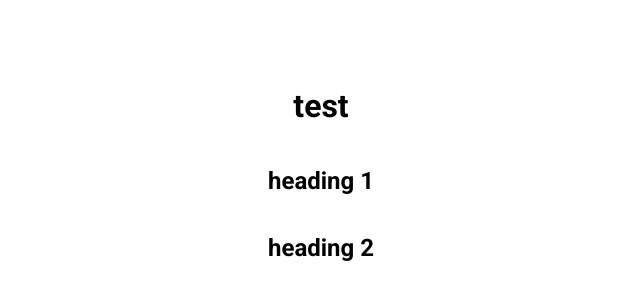
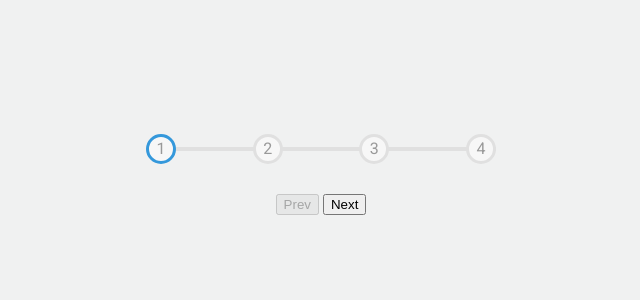
Before and after one commit to neilwebdev/progressSteps, a plain HTML site: page index.html in a window 1280 px wide. Shown: the part 226-526 px from the top of the page, without its empty margins (319-959 px from the left). Drawn offline with Linux system fonts and the light colour scheme.

Commit message:
added progress circles to CSS

```diff
--- a/index.html
+++ b/index.html
@@ -11,12 +11,21 @@
  <link href="https://fonts.googleapis.com/css2?family=Roboto:wght@100;300;400;700;900&display=swap" rel="stylesheet">
 
 
- <title>Project Starter</title>
+ <title>Project Steps</title>
 </head>
 <body>
-<h1>test</h1>
-<h2>heading 1</h2>
-<h2>heading 2</h2>
+<div class="container">
+ <div class="progress-container">
+  <div class="progress" id="progress"></div>
+   <div class="circle active">1</div>
+   <div class="circle">2</div>
+   <div class="circle">3</div>
+   <div class="circle">4</div>
 
+ </div>
+ <button class="btn" id="prev" disabled>Prev</button>
+ <button class="btn" id="next">Next</button>
+</div>
+<script src="/script.js"></script>
 </body>
 </html>
--- a/style.css
+++ b/style.css
@@ -4,12 +4,66 @@
   box-sizing: border-box;
 }
 body {
+  background-color: #f0f1f1;
   font-family: "Roboto", sans-serif;
   display: flex;
-  flex-direction: column;
   align-items: center;
   justify-content: center;
   height: 100vh;
   overflow: hidden;
   margin: 0;
 }
+
+.container {
+  text-align: center;
+}
+
+.progress-container {
+  display: flex;
+  justify-content: space-between;
+  position: relative;
+  margin-bottom: 30px;
+  max-width: 100%;
+  width: 350px;
+}
+
+.progress-container::before {
+  content: "";
+  background-color: #e0e0e0;
+  position: absolute;
+  top: 50%;
+  left: 0;
+  transform: translateY(-50%);
+  height: 4px;
+  width: 100%;
+  z-index: -1;
+  transition: 0.4s ease;
+}
+
+.progress {
+  background-color: #3498db;
+  position: absolute;
+  top: 50%;
+  left: 0;
+  transform: translateY(-50%);
+  height: 4px;
+  width: 0%;
+  z-index: -1;
+  transition: 0.4s ease;
+}
+
+.circle {
+  background-color: rgb(247, 247, 247);
+  color: #999;
+  border-radius: 50%;
+  height: 30px;
+  width: 30px;
+  display: flex;
+  align-items: center;
+  justify-content: center;
+  border: 3px solid #e0e0e0;
+}
+
+.circle.active {
+  border-color: #3498db;
+}
```
